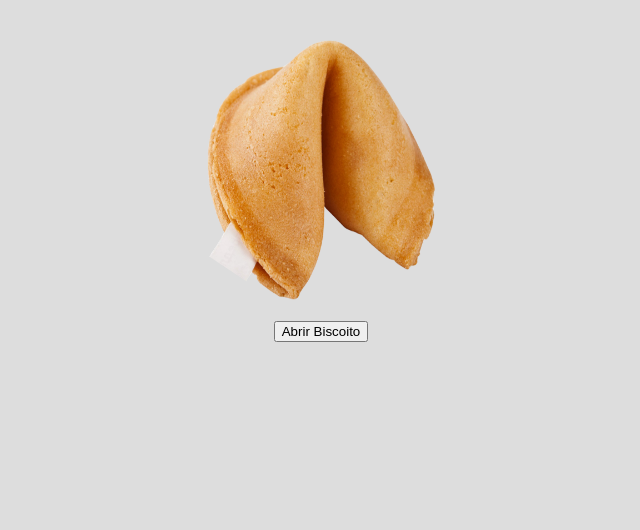
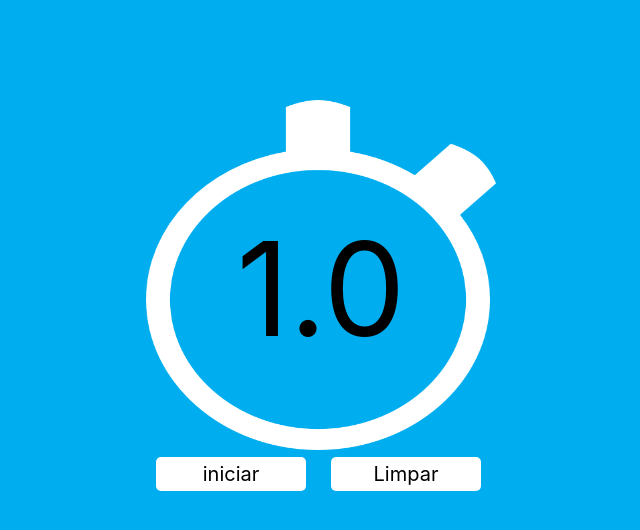
Before and after one commit to Milton-Rafael-da-Silva-Nunes/MeuSite, a React (Create React App) app: page / in a window 1280 px wide. Shown: the top 530 px of the page, without its empty margins (319-959 px from the left). Built offline with nearby package versions, Linux system fonts and the light colour scheme.

Commit message:
Iniciando projeto de Cronometro

```diff
--- a/src/App.js
+++ b/src/App.js
@@ -1,51 +1,39 @@
 import React, { Component } from "react";
-import './estilo.css';
+import './style.css';
 
 class App extends Component {
 
     constructor(props) {
         super(props);
         this.state = {
-            textoFrase: ''
+            numero: 1
         };
 
-        this.quebraBiscoito = this.quebraBiscoito.bind(this);
+        this.iniciar = this.iniciar.bind(this);
+        this.limpar = this.limpar.bind(this);
+    }
 
-        this.frases = ['Siga os bons e aprenda com eles.',
-            'O bom-senso vale mais do que muito conhecimento.',
-            'O riso é a menor distância entre duas pessoas.',
-            'Deixe de lado as preocupações e seja feliz.',
-            'Realize o óbvio, pense no improvável e conquiste o impossível.',
-            'Acredite em milagres, mas não dependa deles.',
-            'A maior barreira para o sucesso é o medo do fracasso.'];
+    iniciar() {
 
     }
 
-    quebraBiscoito() {
-        let state = this.state;
-        let numeroAleatorio = Math.floor(Math.random() * this.frases.length); // Sorteio um numero com base no tamanho do meu Array.
-        state.textoFrase = '"' + this.frases[numeroAleatorio] + '"'; // Adiciono ao meu 'tetoFrase' a frase com base na posição do Array sorteado.
-        this.setState(state); // Seto a frase escolhida para o meu State.
+    limpar() {
+        this.setState({numero: 0});
     }
 
     render() {
         return (
             <div className="container">
-                <img src={require('./assets/biscoito.png')} className="img"></img>
+                <img src={require('./assets/cronometro.png')} className="img" />
 
-                <Botao nome="Abrir Biscoito" acaoBtn={this.quebraBiscoito} />
+                <a className="timer"> {this.state.numero.toFixed(1)} </a>
 
-                <h3 className="textoFrase">{this.state.textoFrase}</h3>
-            </div>
-        );
-    }
-}
+                <div className="areaBtn">
 
-class Botao extends Component {
-    render() {
-        return (
-            <div>
-                <button onClick={this.props.acaoBtn}>{this.props.nome}</button>
+                    <a className="botao" onClick={this.iniciar}>iniciar</a>
+                    <a className="botao" onClick={this.limpar}>Limpar</a>
+
+                </div>
             </div>
         );
     }
--- a/src/index.css
+++ b/src/index.css
@@ -5,7 +5,7 @@ body {
     sans-serif;
   -webkit-font-smoothing: antialiased;
   -moz-osx-font-smoothing: grayscale;
-  background-color: #ddd;
+  background-color: #00aeef;
 }
 
 code {
--- /dev/null
+++ b/src/style.css
@@ -0,0 +1,41 @@
+.container {
+    display: flex;
+    width: 100%;
+    align-items: center;
+    justify-content: center;
+    flex-direction: column;
+}
+
+.img {
+    width: 350px;
+    height: 350px;
+    padding-top: 100px;
+}
+
+.timer {
+    font-size: 130px;
+    margin-top: -240px;
+}
+
+.areaBtn {
+    margin-top: 90px;
+    display: flex;
+}
+
+.botao {
+    width: 140px;
+    background-color: white;
+    font-size: 20px;
+    text-align: center;
+    border-radius: 5px;
+    margin-left: 10px;
+    margin-right: 15px;
+    cursor: pointer;
+    padding: 5px;
+}
+
+.botao:hover {
+    opacity: 0.7;
+    color: black;
+    transition: all 0.2s;
+}
```
Also changed, not shown: src/antigos/App004.js (added, +54 -0 lines), src/antigos/App004.css (renamed from src/estilo.css), src/assets/biscoito.png (deleted), src/assets/cronometro.png (added).
